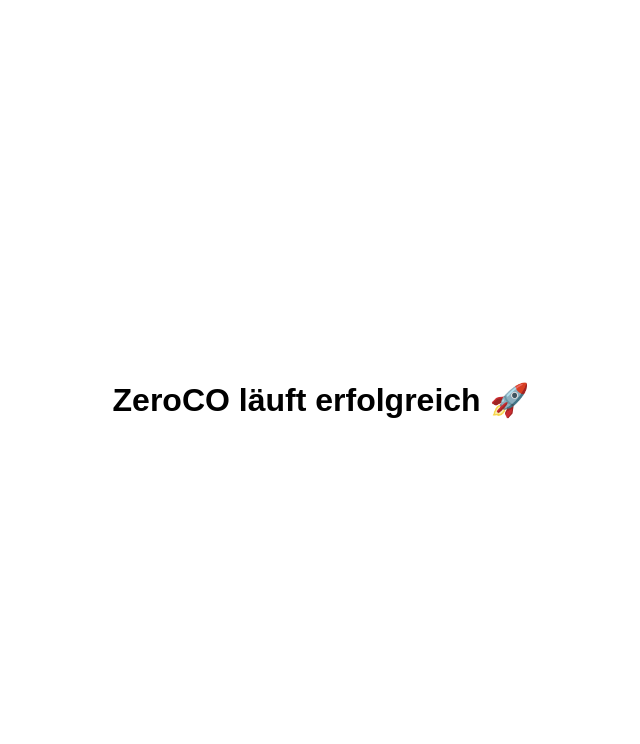
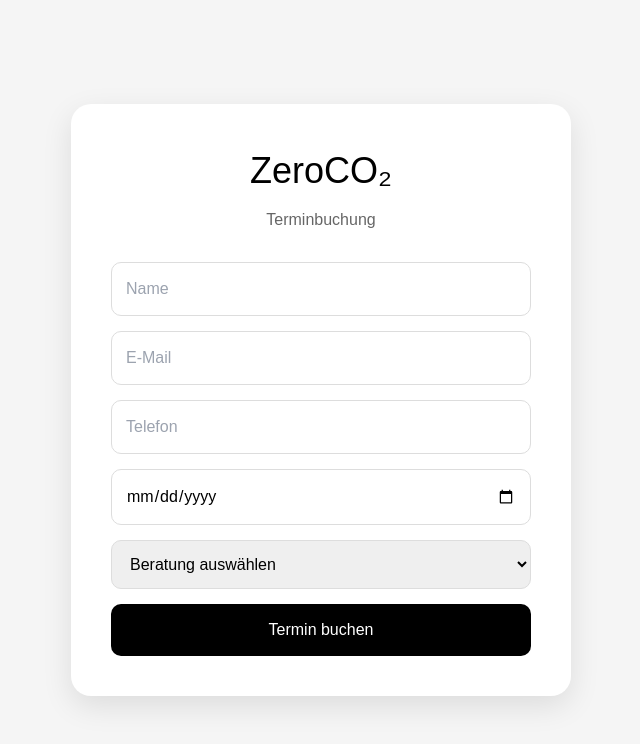
Before and after one commit to ZeroCO-Barry/ZeroCO-APP, a Next.js app: page / in a window 1280 px wide. Shown: the top 744 px of the page, without its empty margins (319-959 px from the left). Built offline with nearby package versions, Linux system fonts and the light colour scheme.

Commit message:
restore booking ui

```diff
--- a/app/page.tsx
+++ b/app/page.tsx
@@ -3,14 +3,105 @@ export default function Home() {
     <main
       style={{
         minHeight: "100vh",
+        background: "#f5f5f5",
         display: "flex",
+        justifyContent: "center",
         alignItems: "center",
-        justifyContent: "center",
-        fontSize: "32px",
-        fontWeight: "bold",
+        padding: "40px",
+        fontFamily: "Arial, sans-serif",
       }}
     >
-      ZeroCO läuft erfolgreich 🚀
+      <div
+        style={{
+          background: "#ffffff",
+          padding: "40px",
+          borderRadius: "20px",
+          width: "100%",
+          maxWidth: "500px",
+          boxShadow: "0 10px 30px rgba(0,0,0,0.1)",
+        }}
+      >
+        <h1
+          style={{
+            fontSize: "36px",
+            marginBottom: "10px",
+            textAlign: "center",
+          }}
+        >
+          ZeroCO₂
+        </h1>
+
+        <p
+          style={{
+            textAlign: "center",
+            marginBottom: "30px",
+            color: "#666",
+          }}
+        >
+          Terminbuchung
+        </p>
+
+        <form
+          style={{
+            display: "flex",
+            flexDirection: "column",
+            gap: "15px",
+          }}
+        >
+          <input
+            type="text"
+            placeholder="Name"
+            style={inputStyle}
+          />
+
+          <input
+            type="email"
+            placeholder="E-Mail"
+            style={inputStyle}
+          />
+
+          <input
+            type="tel"
+            placeholder="Telefon"
+            style={inputStyle}
+          />
+
+          <input
+            type="date"
+            style={inputStyle}
+          />
+
+          <select style={inputStyle}>
+            <option>Beratung auswählen</option>
+            <option>PV-Beratung</option>
+            <option>Fördermittel</option>
+            <option>Energieberatung</option>
+          </select>
+
+          <button
+            type="submit"
+            style={{
+              background: "#000",
+              color: "#fff",
+              padding: "14px",
+              border: "none",
+              borderRadius: "10px",
+              fontSize: "16px",
+              cursor: "pointer",
+            }}
+          >
+            Termin buchen
+          </button>
+        </form>
+      </div>
     </main>
   );
 }
+
+const inputStyle = {
+  padding: "14px",
+  borderRadius: "10px",
+  border: "1px solid #ddd",
+  fontSize: "16px",
+  width: "100%",
+};
```
Also changed, not shown: tsconfig.json (added, +37 -0 lines), 1 other file (tests, documents, lock files or other folders).
